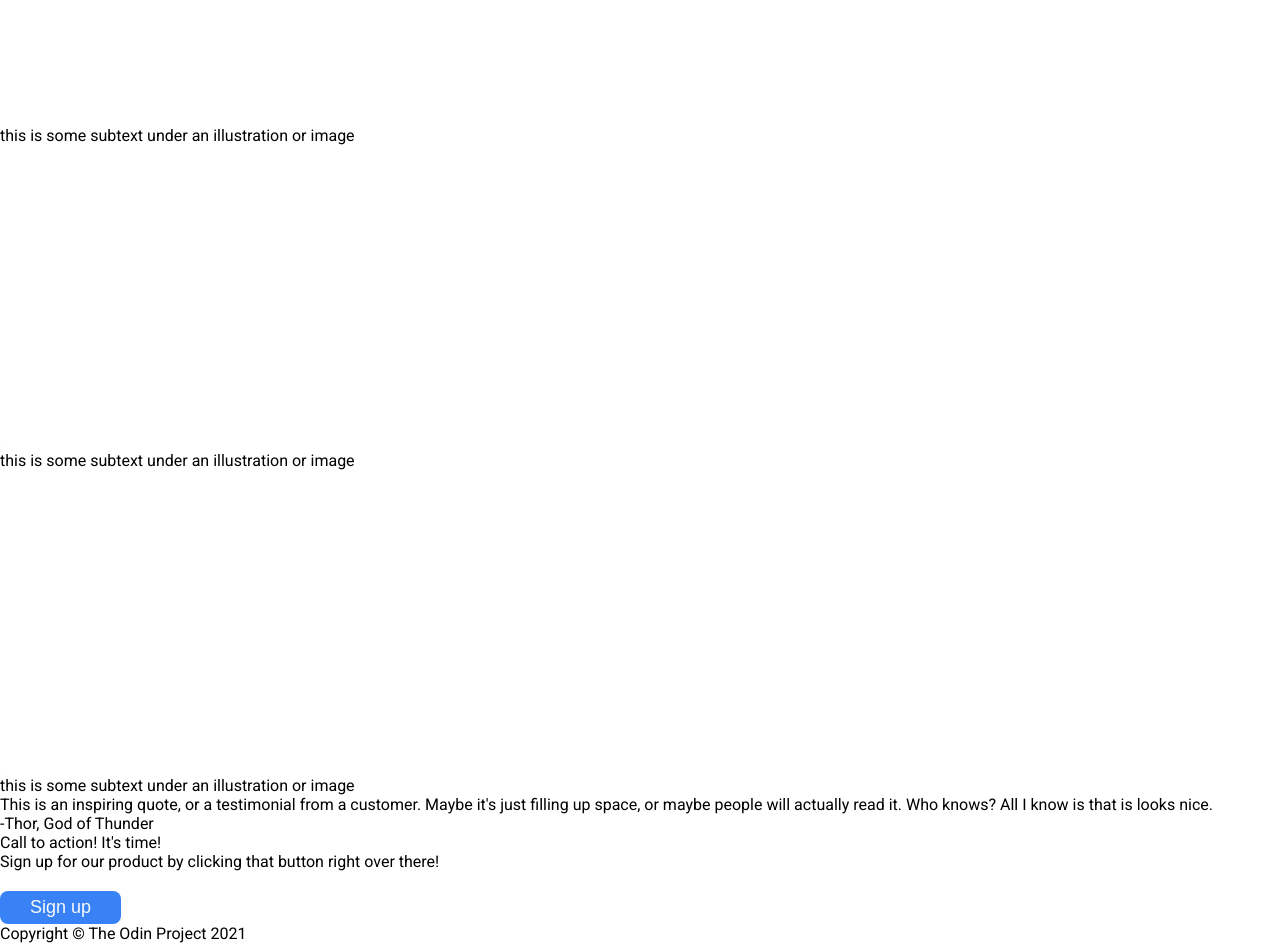
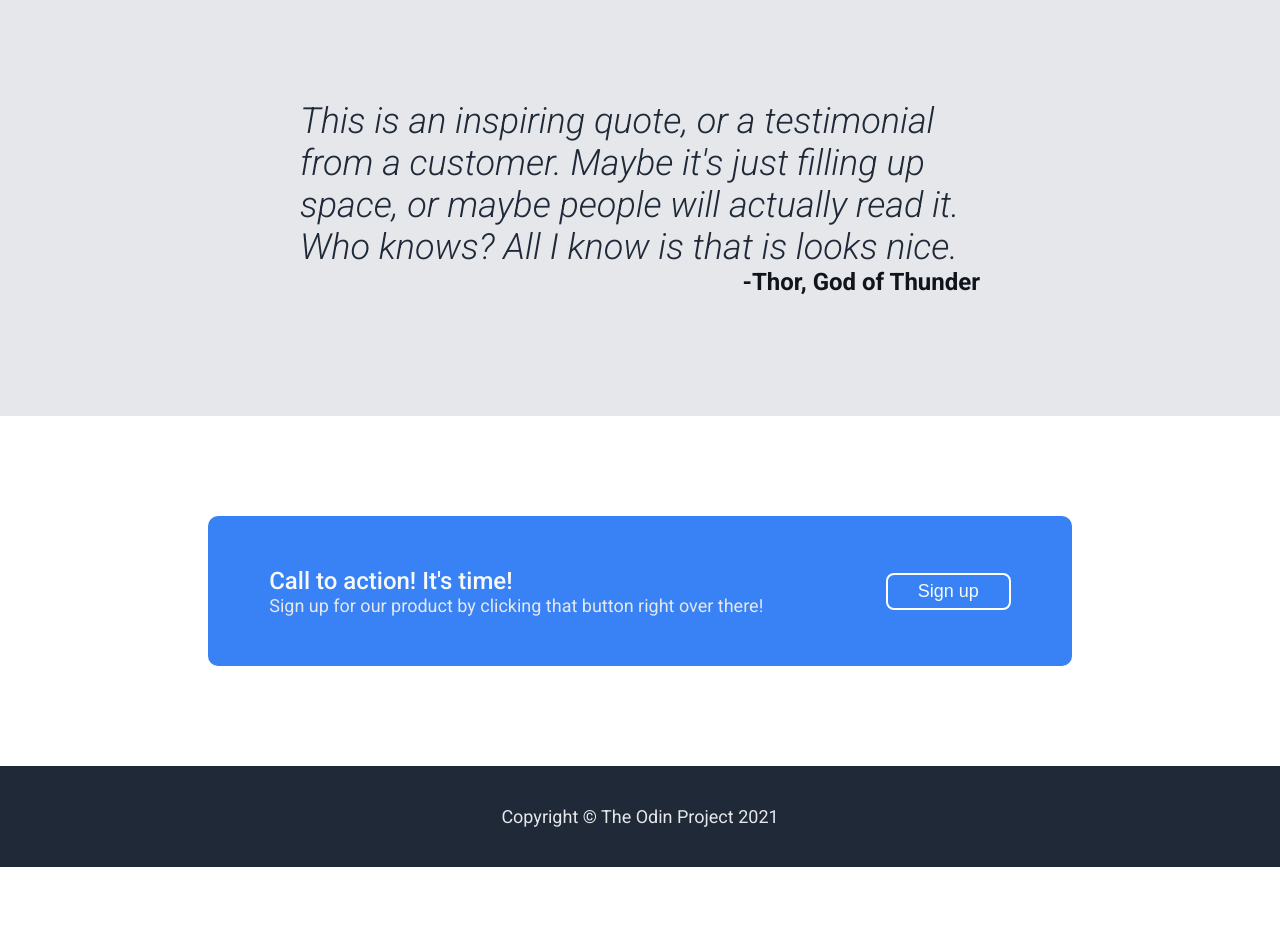
Before and after one commit to kevinzhang019/odin-landing-page, a plain HTML site: page index.html in a window 1280 px wide. Shown: the part 1060-2003 px from the top of the page. After the commit the page ends 1927 px from the top, so only its background shows below. Drawn offline with Linux system fonts and the light colour scheme.

Commit message:
style all sections

```diff
--- a/index.html
+++ b/index.html
@@ -26,9 +26,9 @@
         </div>
     </div>
 
-    <div class="inforamation-page">
-        <div class="inforamation-title">Some random information.</div>
-        <div class="inforamation-content">
+    <div class="information-page">
+        <div class="information-title">Some random information.</div>
+        <div class="information-content">
             <div class="information-card">
                 <img class="card" src="images/blank.jpg" alt="blank white image">
                 <div class="information-text">this is some subtext under an illustration or image</div>
@@ -53,10 +53,12 @@
         <div class="quote-cred">-Thor, God of Thunder</div>
     </div>
 
-    <div class="cta-sec">
+    <div class="cta-page">
         <div class="cta-card">
-            <div class="cta-text">Call to action! It's time!</div>
-            <div class="cta-subtext">Sign up for our product by clicking that button right over there!</div>
+            <div class="cta-text">
+                <div class="cta-main-text">Call to action! It's time!</div>
+                <div class="cta-subtext">Sign up for our product by clicking that button right over there!</div>
+            </div>
             <button class="sign-up">Sign up</button>
         </div>
     </div>
--- a/style.css
+++ b/style.css
@@ -4,6 +4,8 @@ body {
     font-family: 'Roboto', sans-serif;
     margin: 0;
     padding: 0;
+    display: flex;
+    flex-direction: column;
 }
 
 ul {
@@ -33,8 +35,9 @@ a,
     display: flex;
     flex-direction: column;
     padding: 18px 208px;
+    padding-bottom: 130px;
     gap: 120px;
-    min-height: 500px;
+    flex: 1;
 }
 
 .main-content {
@@ -73,3 +76,119 @@ a,
     display: flex;
     align-items: baseline;
 }
+
+.information-page {
+    flex: 1;
+    display: flex;
+    flex-direction: column;
+    padding: 80px 208px;
+    gap: 50px;
+}
+
+.information-content {
+    display: flex;
+    flex-wrap: wrap;
+    justify-content: center;
+    gap: 45px;
+}
+
+.information-title {
+    font-size: 36px;
+    font-weight: 700;
+    color: #1F2937;
+    align-self: center;
+}
+
+.information-card {
+    flex: 0 0 170px;
+}
+
+.information-text {
+    color: #707272;
+    font-size: 18px;
+    font-weight: 400;
+    text-align: center;
+}
+
+.card {
+    width: 166px;
+    height: 166px;
+    border: #3882F6;
+    border-radius: 15px;
+    border-width: 4px;
+    border-style: solid;
+}
+
+.quote-page {
+    flex: 1;
+    display: flex;
+    flex-direction: column;
+    justify-content: center;
+    align-items: center;
+    background-color: #E5E7EB;
+    padding: 120px 300px;
+}
+
+.quote {
+    font-weight: 300;
+    font-style: italic;
+    font-size: 36px;
+    color: #1F2937;
+}
+
+.quote-cred {
+    font-weight: 700;
+    font-size: 24px;
+    color: #10151c;
+    align-self: flex-end;
+}
+
+.cta-page {
+    flex: 1;
+    display: flex;
+    justify-content: center;
+    align-items: center;
+    padding: 100px 208px;
+}
+
+.cta-card {
+    background-color: #3882F6;
+    display: flex;
+    border-radius: 10px;
+    justify-content: space-around;
+    align-items: center;
+    width: 1100px;
+    height: 150px;
+}
+
+.cta-card .sign-up {
+    border-color: white;
+    border-style: solid;
+    border-width: 2px;
+    margin: 0;
+}
+
+.cta-main-text {
+    color: #F9FAF8;
+    font-size: 24px;
+    font-weight: 500;
+}
+
+.cta-subtext {
+    color: #E5E7EB;
+    font-size: 18px;
+}
+
+.footer {
+    flex: 1;
+    background-color: #1F2937;
+    display: flex;
+    justify-content: center;
+    align-items: center;
+    padding: 40px 0px;
+}
+
+.footer-text {
+    color: #E5E7EB;
+    font-size: 18px;
+}
```
